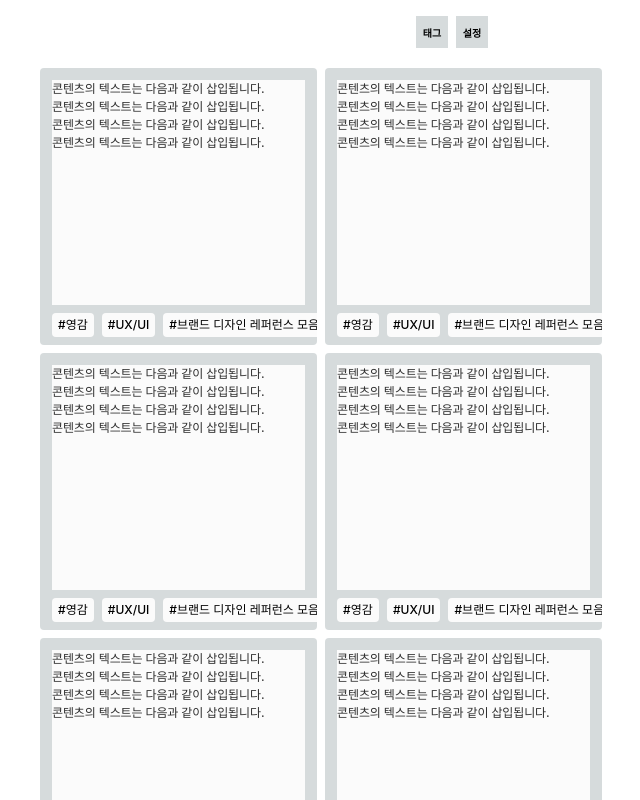
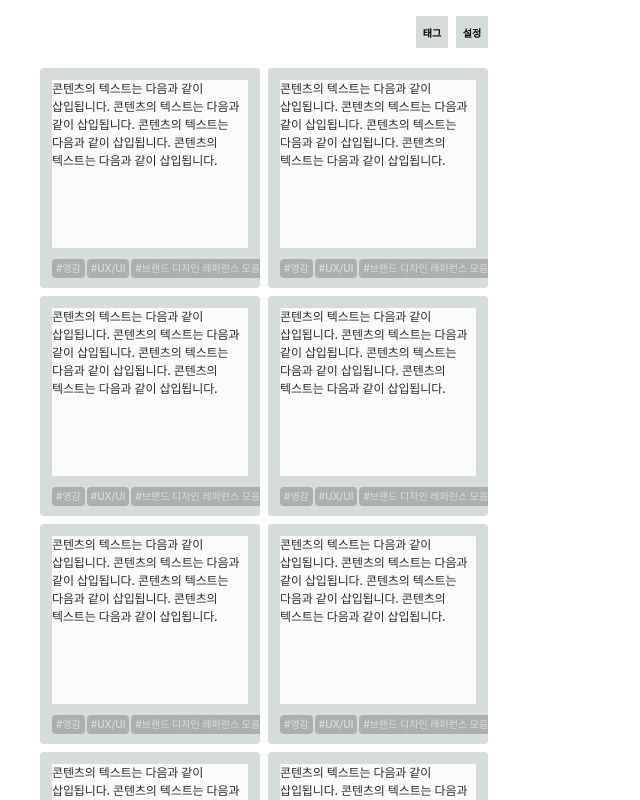
Before and after one commit to depromeet/ygtang-client, a Next.js app: page / in a window 1280 px wide. Shown: the top 800 px of the page, without its empty margins (376-1016 px from the left). Built offline with nearby package versions, Linux system fonts and the light colour scheme; a web font is replaced by a local one.

Commit message:
feat: ThumbnailTag 생성 및 적용

```diff
--- /dev/null
+++ b/src/components/common/ThumbnailTag.tsx
@@ -0,0 +1,21 @@
+import { css, Theme } from '@emotion/react';
+
+export default function Tag({ text }: { text: string }) {
+  return <button css={tagCss}>#{text}</button>;
+}
+
+const tagCss = (theme: Theme) => css`
+  display: inline-block;
+  flex-shrink: 0;
+  padding: 2px 4px 2px 4px;
+  border-radius: 4px;
+  background: ${theme.color.dim01};
+  font-weight: 500;
+  font-size: 10px;
+  line-height: 150%;
+  color: ${theme.color.background};
+
+  :last-child {
+    margin-right: 12px; // NOTE: 지금의 content 끝단과 맞도록 변경
+  }
+`;
--- a/src/components/home/ContentThumbnail.tsx
+++ b/src/components/home/ContentThumbnail.tsx
@@ -1,6 +1,6 @@
 import { css, Theme } from '@emotion/react';
 
-import Tag from '~/components/common/Tag';
+import Thumbnail from '~/components/common/ThumbnailTag';
 
 export type ContentThumbnailType = 'image' | 'text' | 'link';
 
@@ -20,10 +20,10 @@
           콘텐츠의 텍스트는 다음과 같이 삽입됩니다. 콘텐츠의 텍스트는 다음과 같이 삽입됩니다.
         </p>
         <div css={contentTagsCss}>
-          <Tag text="영감" />
-          <Tag text="UX/UI" />
-          <Tag text="브랜드 디자인 레퍼런스 모음집" />
-          <Tag text="디자인인사이트" />
+          <Thumbnail text="영감" />
+          <Thumbnail text="UX/UI" />
+          <Thumbnail text="브랜드 디자인 레퍼런스 모음집" />
+          <Thumbnail text="디자인인사이트" />
         </div>
       </div>
     </section>
@@ -63,7 +63,7 @@
 const contentTagsCss = css`
   display: flex;
   align-items: center;
-  gap: 8px;
+  gap: 2px;
   height: ${contentTagHeight};
   overflow-x: scroll;
 `;
```
